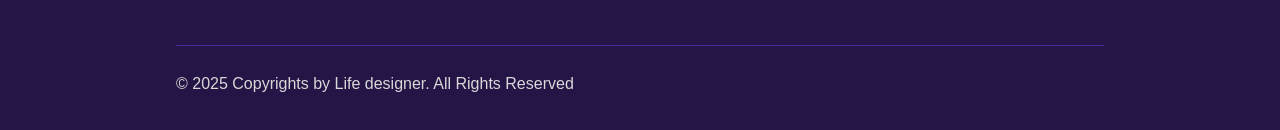
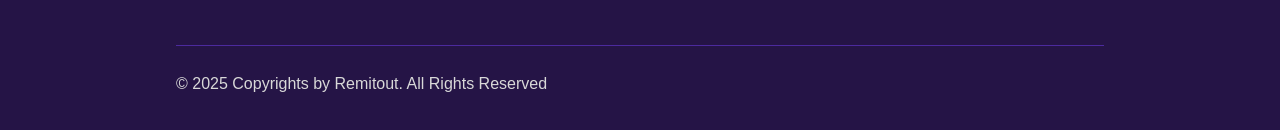
Before and after one commit to remitout2017-cell/remitout-landing, a Next.js app: page / in a window 1280 px wide. Shown: the part 6750-6880 px from the top of the page. Built offline with nearby package versions, Linux system fonts and the light colour scheme.

Commit message:
copyright name fixed

```diff
--- a/components/Footer.tsx
+++ b/components/Footer.tsx
@@ -144,7 +144,7 @@ export default function Footer() {
         {/* Copyright */}
         <div className="mt-12 pt-6 border-t border-[#4C2A9E] text-center md:text-left">
           <p className="font-kumbh leading-7 text-[#D8D8D8] text-base">
-            © 2025 Copyrights by Life designer. All Rights Reserved
+            © 2025 Copyrights by Remitout. All Rights Reserved
           </p>
         </div>
       </div>
```
